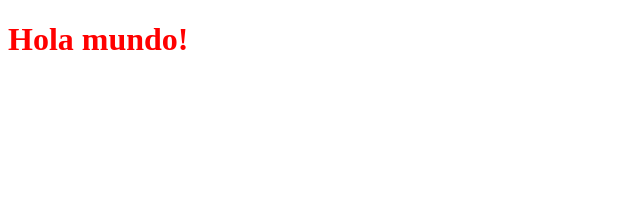
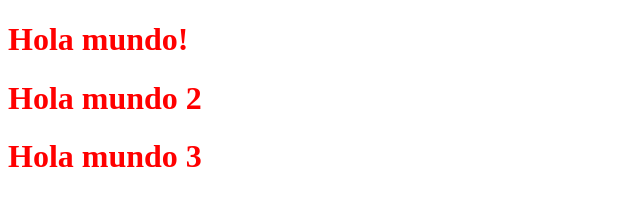
Before and after one commit to EduardoMotionless22/taller_upmh, a plain HTML site: page index.html in a window 1280 px wide. Shown: the whole page, without its empty margins (0-640 px from the left). Drawn offline with Linux system fonts and the light colour scheme.

Commit message:
segundo commit, agregaron estilos

```diff
--- a/css/styles.css
+++ b/css/styles.css
@@ -1,3 +1,7 @@
 h1{
     color: red;
 }
+
+h1:hover{
+    color: green
+}
--- a/index.html
+++ b/index.html
@@ -15,6 +15,12 @@
         <h1>
             Hola mundo!
         </h1>
+        <h1>
+            Hola mundo 2
+        </h1>
+        <h1>
+            Hola mundo 3
+        </h1>
     </div>
 </body>
 </html>
```
